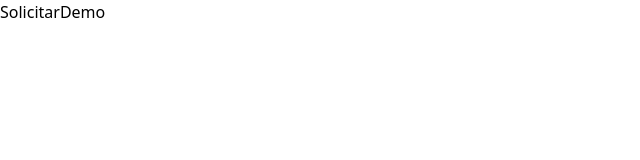
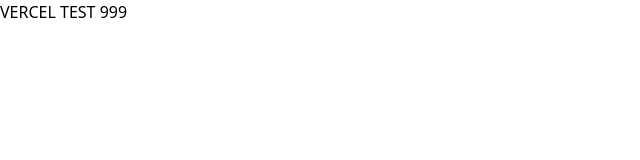
Before and after one commit to Orthonoba/orthonoba-app, a Next.js app: page /solicitar-demo in a window 1280 px wide. Shown: the top 160 px of the page, without its empty margins (0-640 px from the left). Built offline with nearby package versions, Linux system fonts and the light colour scheme.

Commit message:
test vercel

```diff
--- a/app/solicitar-demo/page.tsx
+++ b/app/solicitar-demo/page.tsx
@@ -1,3 +1,3 @@
-export default function SolicitarDemo() {
-  return <h1>SolicitarDemo</h1>;
+export default function page() {
+  return <h1>VERCEL TEST 999</h1>;
 }
```
